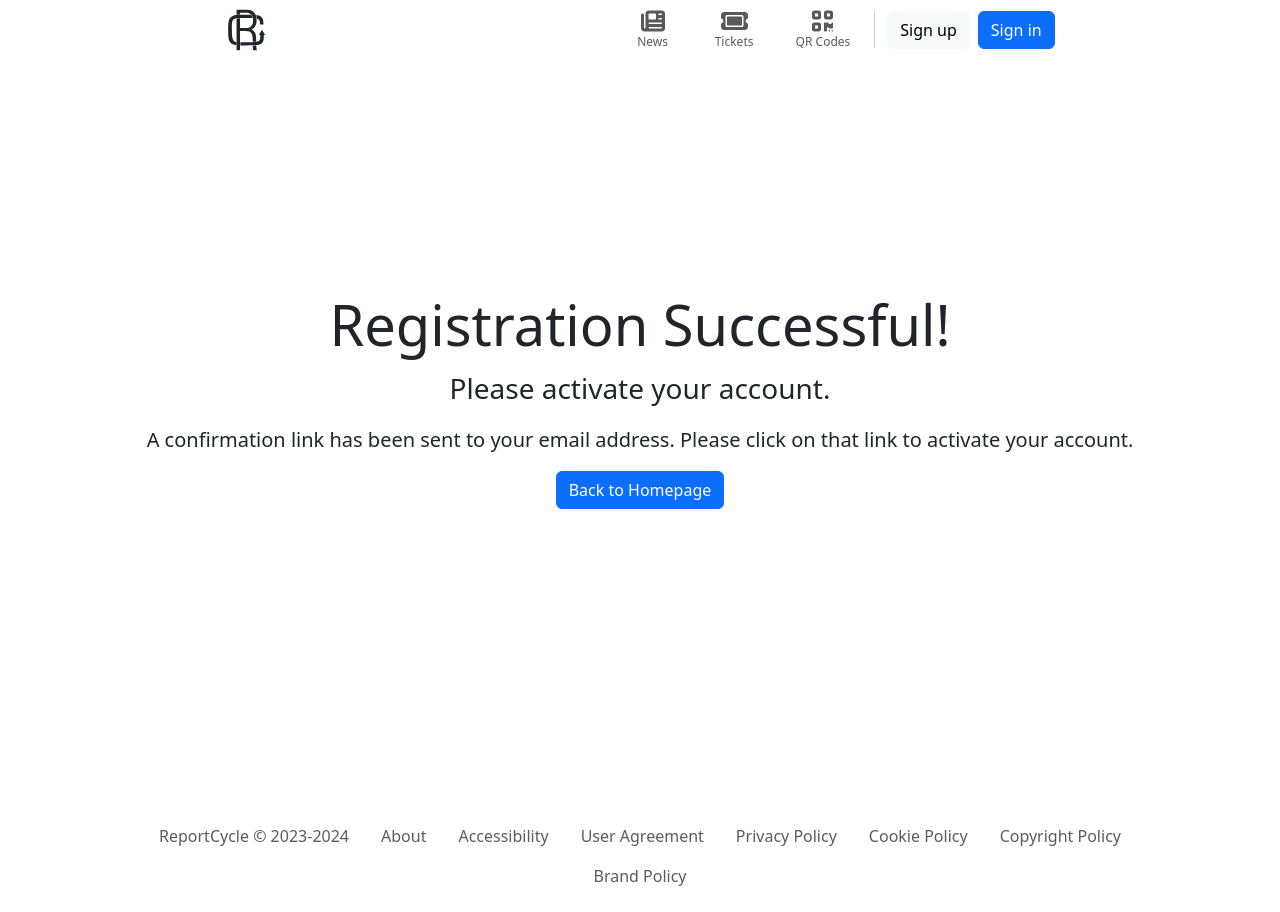
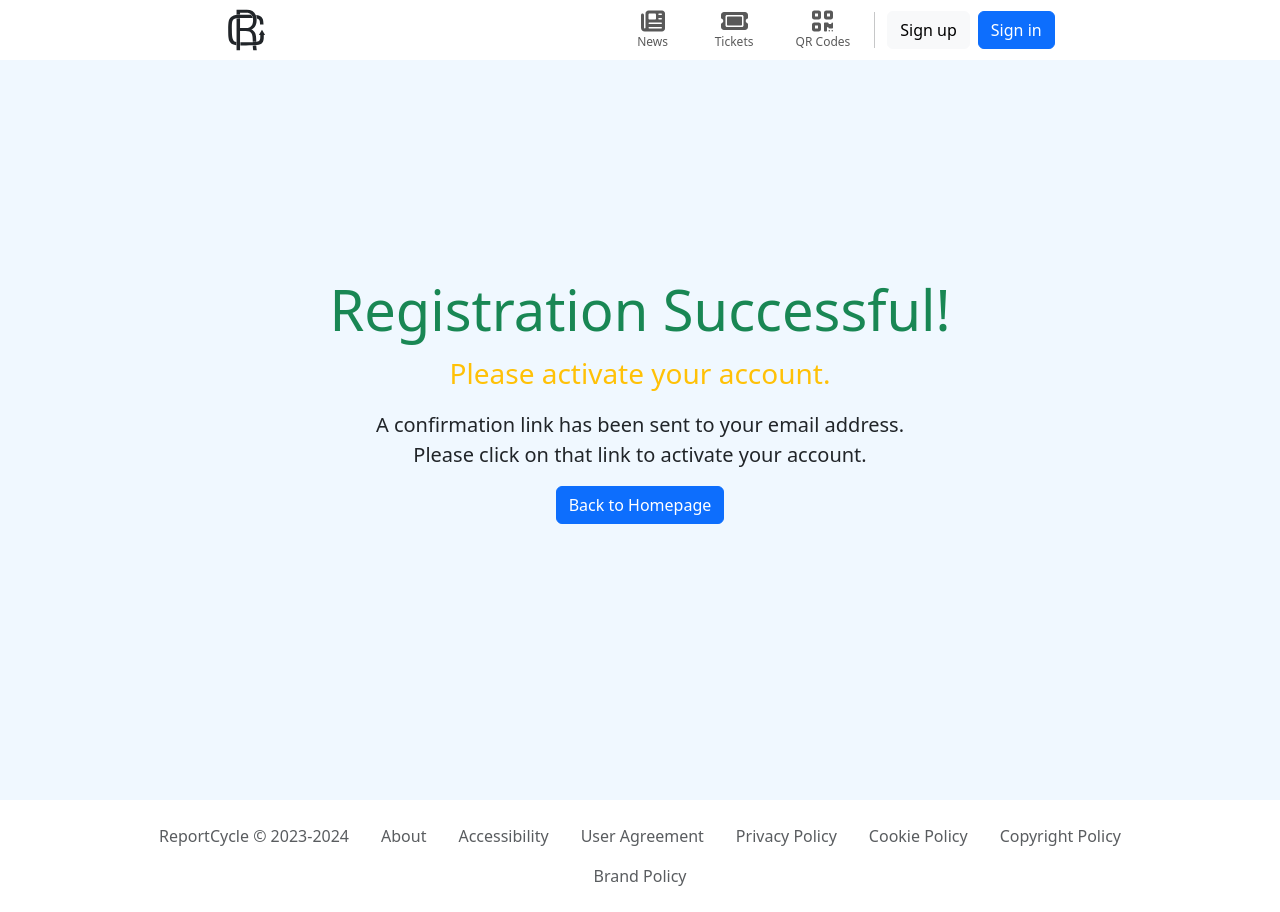
Before and after one commit to mjza/mra-web-app, a React (Create React App) app: page /registration-success in a window 1280 px wide. Built offline with nearby package versions, Linux system fonts and the light colour scheme; no server answers.

Commit message:
Fix a mistake in Error evaluator, change the bg of RegistrationSuccess page

```diff
--- a/src/components/features/authentication/SignUp.js
+++ b/src/components/features/authentication/SignUp.js
@@ -59,7 +59,7 @@ const SignUp = () => {
             errors.push('Passwords do not match.');
         }
 
-        if (errors.length > 0) {
+        if (errors.length > 1) {
             setError(errors.join('\n'));
             return;
         }
--- a/src/components/pages/RegistrationSuccess.js
+++ b/src/components/pages/RegistrationSuccess.js
@@ -3,12 +3,12 @@ import { Link } from 'react-router-dom';
 
 const RegistrationSuccess = () => {
     return (
-        <div className="vh-100 d-flex justify-content-center align-items-center">
+        <div className="vh-100 d-flex justify-content-center align-items-center feature-box">
             <div className="text-center">
-                <h1 className="display-4">Registration Successful!</h1>
-                <p className="fs-3">Please activate your account.</p>
+                <h1 className="display-4 text-success">Registration Successful!</h1>
+                <p className="fs-3 text-warning">Please activate your account.</p>
                 <p className="lead">
-                    A confirmation link has been sent to your email address. Please click on that link to activate your account.
+                    A confirmation link has been sent to your email address. <br className="d-none d-sm-block"/> Please click on that link to activate your account.
                 </p>
                 <Link to="/" className="btn btn-primary">Back to Homepage</Link>
             </div>
```
